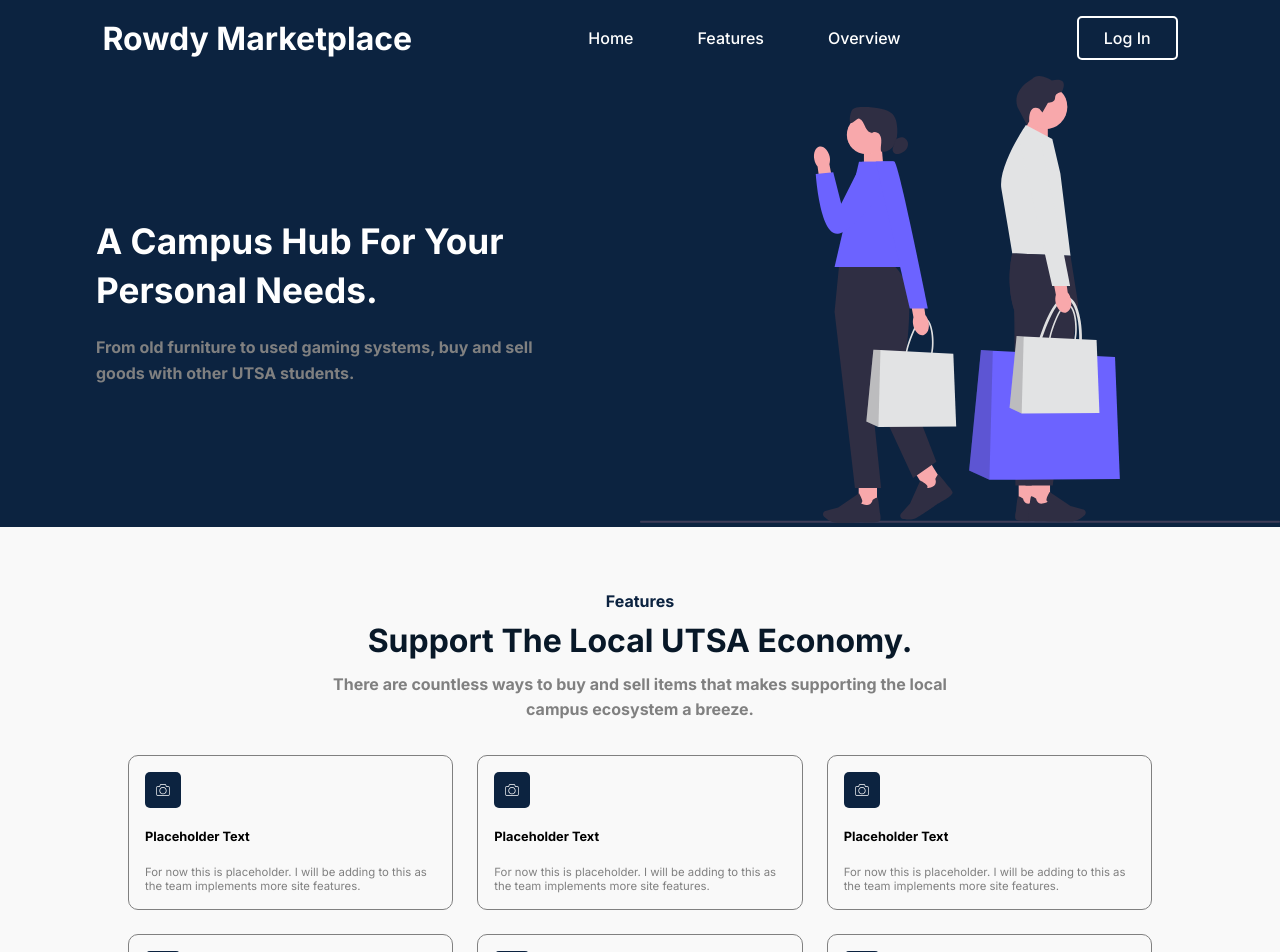
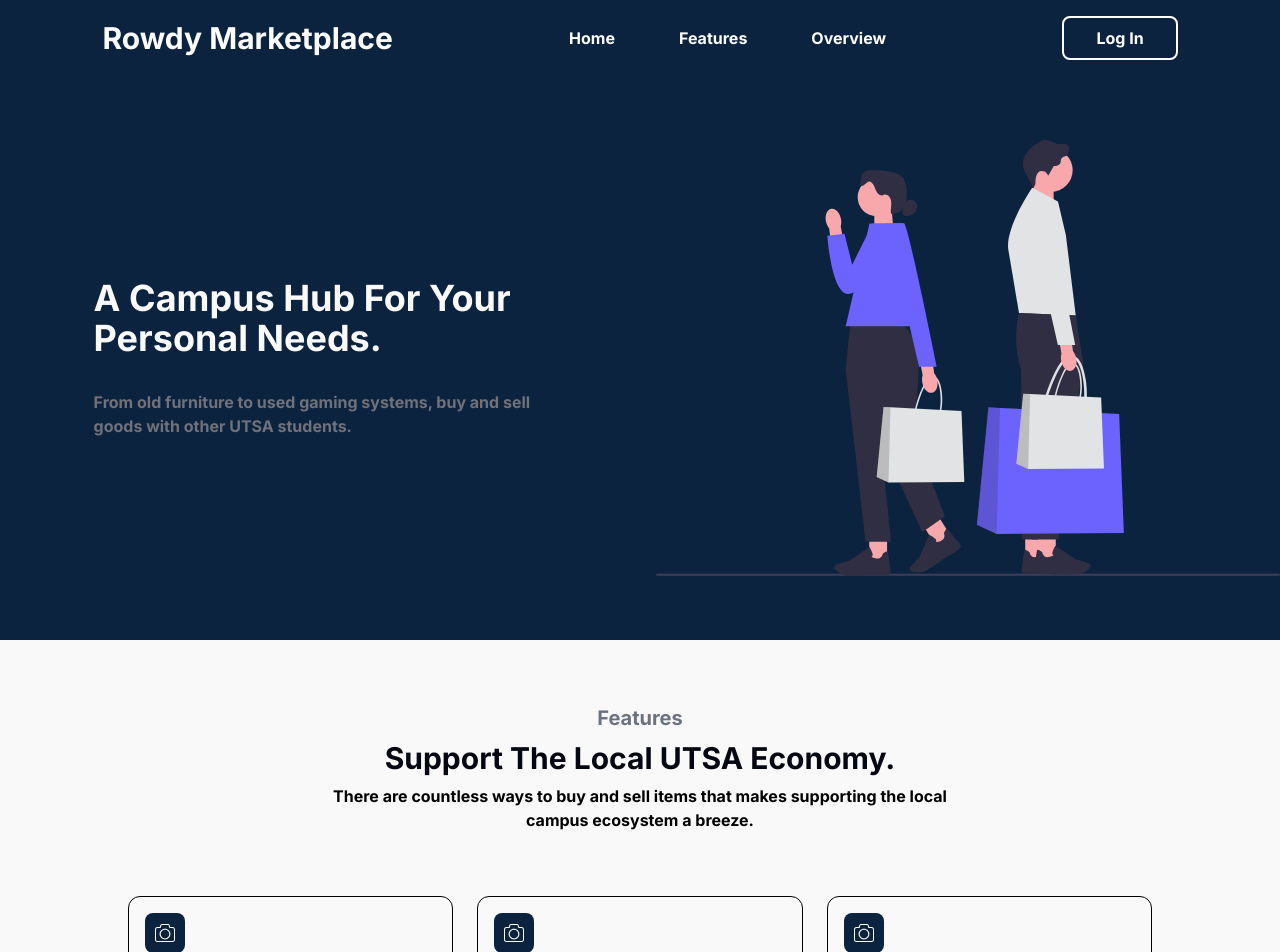
Before and after one commit to AnnalisaVuong/UTSA-Marketplace, a React (Vite) app in the folder frontend/: page / in a window 1280 px wide. Shown: the top 952 px of the page. Built offline with nearby package versions, Linux system fonts and the light colour scheme.

Commit message:
Moved components over to tailwindcss

```diff
--- a/frontend/index.html
+++ b/frontend/index.html
@@ -2,14 +2,11 @@
 <html lang="en">
   <head>
     <meta charset="UTF-8" />
-    <link rel="icon" type="image/svg+xml" href="/vite.svg" />
     <meta name="viewport" content="width=device-width, initial-scale=1.0" />
     <title>Rowdy Marketplace</title>
-    <link rel="preconnect" href="https://fonts.googleapis.com">
-    <link rel="preconnect" href="https://fonts.gstatic.com" crossorigin>
-    <link href="https://fonts.googleapis.com/css2?family=Inter:wght@100..900&family=Roboto+Slab:wght@100..900&display=swap" rel="stylesheet">
   </head>
   <body>
+    <link rel="stylesheet" href="src/style/main.css" type="text/css" />
     <div id="root"></div>
     <script type="module" src="/src/main.jsx"></script>
   </body>
--- a/frontend/src/components/Header.jsx
+++ b/frontend/src/components/Header.jsx
@@ -1,7 +1,27 @@
 import { useEffect, useState, useRef } from "react";
 import { useUndersize, useScroll } from "@hooks/headerHooks";
 import HeaderDropdown from "@components/HeaderDropdown";
-import "@style/Header.css";
+
+/**
+ * @type {Record<string, Object>} headerStyles
+ *
+ * @description A collection of styles to represent
+ * different themes that will be applied to the header.
+ */
+const headerStyles = {
+  white: {
+    backgroundColor: "#ffffff",
+    transition: "background-color 400ms, filter 400ms",
+    filter: "drop-shadow(0 1px 1px gray)",
+    position: "sticky",
+    top: "0px",
+  },
+  blue: {
+    backgroundColor: "#0c2340",
+    transition: "background-color 400ms, filter 400ms",
+    color: "#ffffff",
+  },
+};
 
 /**
  * Component: Header
@@ -29,7 +49,7 @@
 
   // Set the height of the header when the component mounts.
   useEffect(() => {
-    /** @type {HTMLElement | null} - Type could be defined at this state */
+    /** @type {HTMLElement | null} - Element ref could be defined at this state */
     const elementOption = headerElement.current;
 
     // Check if the ref is null
@@ -44,22 +64,35 @@
 
   return (
     <>
-      <div className={`container header-${theme}`} ref={headerElement}>
-        <h1>Rowdy Marketplace</h1>
+      <header
+        className="flex justify-between px-[8vw] py-4 items-center h-2/6"
+        style={headerStyles[theme]}
+        ref={headerElement}
+      >
+        <h1 className="text-xl md:text-2xl lg:text-3xl">Rowdy Marketplace</h1>
         {!undersize ? (
           <>
-            <div className="header-options">
+            <nav className="flex items-center justify-center gap-16 flex-1 [&>a:hover]:text-orange-500">
               <a href="/home">Home</a>
               <a href="/features">Features</a>
               <a href="/overview">Overview</a>
-            </div>
-            <a className="login" id="login" href="/login">
+            </nav>
+            <a
+              className="px-8 py-2 rounded-lg hover:!border-orange-500 hover:text-orange-500"
+              style={{
+                border: "2px solid #ffffff",
+                borderColor: theme == "white" ? "#222222" : "#ffffff",
+              }}
+              id="login"
+              href="/login"
+            >
               Log In
             </a>
           </>
         ) : (
           <button
-            className="btn-dropdown"
+            className="text-2xl"
+            style={{ color: theme == "white" ? "#222222" : undefined }}
             onClick={() => setDropdownToggled(!dropdownToggled)}
           >
             ...
@@ -70,7 +103,7 @@
           <a href="/features">Features</a>
           <a href="/overview">Overview</a>
         </HeaderDropdown>
-      </div>
+      </header>
     </>
   );
 }
--- a/frontend/src/components/HeaderDropdown.jsx
+++ b/frontend/src/components/HeaderDropdown.jsx
@@ -1,5 +1,3 @@
-import "@style/HeaderDropdown.css";
-
 /**
  * Component: HeaderDropdown
  *
@@ -15,8 +13,11 @@
 export default function HeaderDropdown({ display, children, offset }) {
   return (
     <div
-      className={`dropdown${display ? " visible" : ""}`}
-      style={{ top: offset + 5 }}
+      className="rounded-lg flex w-[90vw] mx-auto right-0 left-0 bg-white absolute flex-col justify-around items-start transition-all overflow-hidden [&>*]:text-gray-950 [&>*:hover]:text-orange-500 pl-10"
+      style={{
+        top: offset,
+        height: display ? "20vh" : "0vh",
+      }}
     >
       {children}
     </div>
--- a/frontend/src/components/InfoBox.jsx
+++ b/frontend/src/components/InfoBox.jsx
@@ -1,5 +1,3 @@
-import "@style/InfoBox.css";
-
 // @ts-ignore
 import cameraPath from "@assets/camera.svg";
 
@@ -18,12 +16,19 @@
  */
 function InfoItem({ img, alt, title, children }) {
   return (
-    <div className="info-item">
-      <div className="logo-background">
-        <img src={img} alt={alt} />
+    <div className="border-black border-[0.5px] p-4 rounded-xl flex gap-5 flex-col content-evenly">
+      <div className="flex items-center bg-[#0c2340] rounded-lg p-2 max-w-10">
+        <img
+          src={img}
+          alt={alt}
+          style={{
+            filter:
+              "invert(99%) sepia(31%) saturate(230%) hue-rotate(245deg) brightness(112%) contrast(100%)",
+          }}
+        />
       </div>
-      <h1>{title}</h1>
-      <p>{children}</p>
+      <h1 className="text-sm lg:text-xl">{title}</h1>
+      <p className="text-xs text-gray-500">{children}</p>
     </div>
   );
 }
@@ -53,5 +58,9 @@
     );
   }
 
-  return <div className="info-grid">{elements}</div>;
+  return (
+    <div className="grid lg:grid-cols-3 gap-6 w-4/5 h-4/6 grid-cols-1">
+      {elements}
+    </div>
+  );
 }
--- a/frontend/src/hooks/headerHooks.js
+++ b/frontend/src/hooks/headerHooks.js
@@ -19,6 +19,8 @@
     windowSizeQuery.addEventListener("change", (event) => {
       setUndersize(event.matches);
     });
+
+    setUndersize(windowSizeQuery.matches);
 
     return () => {
       windowSizeQuery.addEventListener("change", (event) => {
--- a/frontend/src/routes/LandingPage.jsx
+++ b/frontend/src/routes/LandingPage.jsx
@@ -1,5 +1,4 @@
 import Header from "@components/Header";
-import "@style/LandingPage.css";
 import InfoBox from "@components/InfoBox";
 
 // @ts-ignore - Tell LSP to ignore this line.
@@ -18,29 +17,29 @@
   return (
     <>
       <Header />
-      <div className="landing-hero-header">
-        <div className="landing-grid">
-          <div className="hero">
-            <h1>A Campus Hub For Your Personal Needs.</h1>
-            <h2>
+      <div className="bg-[#0c2340] w-[100%] max-w-[100%] box-border h-[100%] py-16">
+        <div className="grid md:grid-cols-2 gap-8 w-[100%] items-center justify-center h-[100%]">
+          <div className="max-w-[70%] flex gap-3 lg:gap-8 flex-col justify-self-center">
+            <h1 className="text-zinc-50 lg:text-4xl text-2xl text-center md:text-left">
+              A Campus Hub For Your Personal Needs.
+            </h1>
+            <h2 className="md:text-left text-center text-md text-zinc-500 font-bold">
               From old furniture to used gaming systems, buy and sell goods with
               other UTSA students.
             </h2>
           </div>
-          <div className="img-container">
-            <img
-              className="shopping-svg"
-              src={shoppingSvgPath}
-              alt="People shopping"
-            />
+          <div>
+            <img src={shoppingSvgPath} alt="People shopping" />
           </div>
         </div>
       </div>
-      <div className="hero-section-white">
-        <div className="hero hero-white">
-          <h3>Features</h3>
-          <h1>Support The Local UTSA Economy.</h1>
-          <h2>
+      <div className="h-[100%] flex flex-col bg-[#f9f9f9] items-center justify-evenly py-16 gap-16">
+        <div className="flex flex-col items-center lg:max-w-[50%] max-w-[80%] gap-2 text-center">
+          <h3 className="text-xl text-gray-500">Features</h3>
+          <h1 className="text-gray-950 lg:text-3xl text-2xl">
+            Support The Local UTSA Economy.
+          </h1>
+          <h2 className="">
             There are countless ways to buy and sell items that makes supporting
             the local campus ecosystem a breeze.
           </h2>
--- a/frontend/src/style/main.css
+++ b/frontend/src/style/main.css
@@ -1,9 +1,11 @@
+@import url("https://fonts.googleapis.com/css2?family=Inter:wght@100..900&display=swap");
 @tailwind base;
 @tailwind components;
 @tailwind utilities;
 
 @layer base {
-  body {
-    font-family: "Inter";
+  html {
+    font-family: Inter, system-ui, -apple-system, BlinkMacSystemFont, 'Segoe UI', Roboto, Oxygen, Ubuntu, Cantarell, 'Open Sans', 'Helvetica Neue', sans-serif;
+    font-weight: 700;
   }
 }
```
